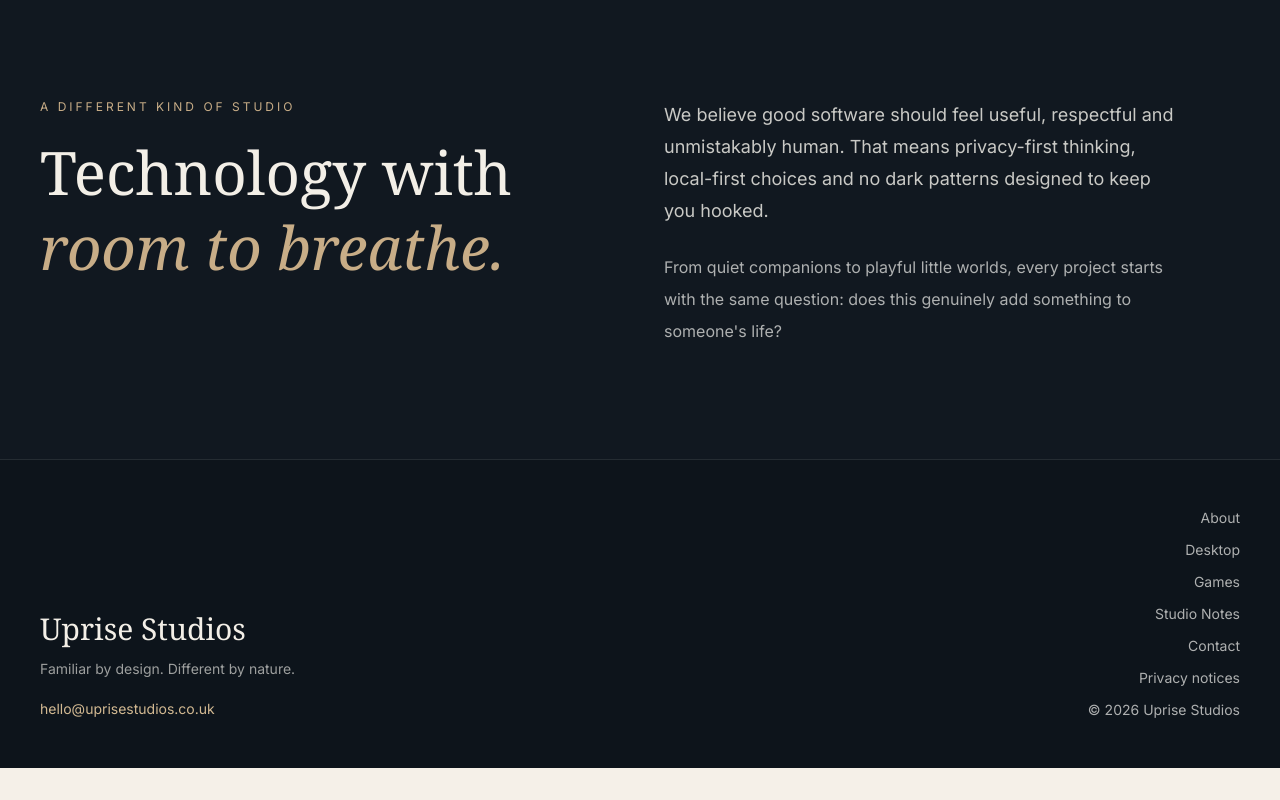
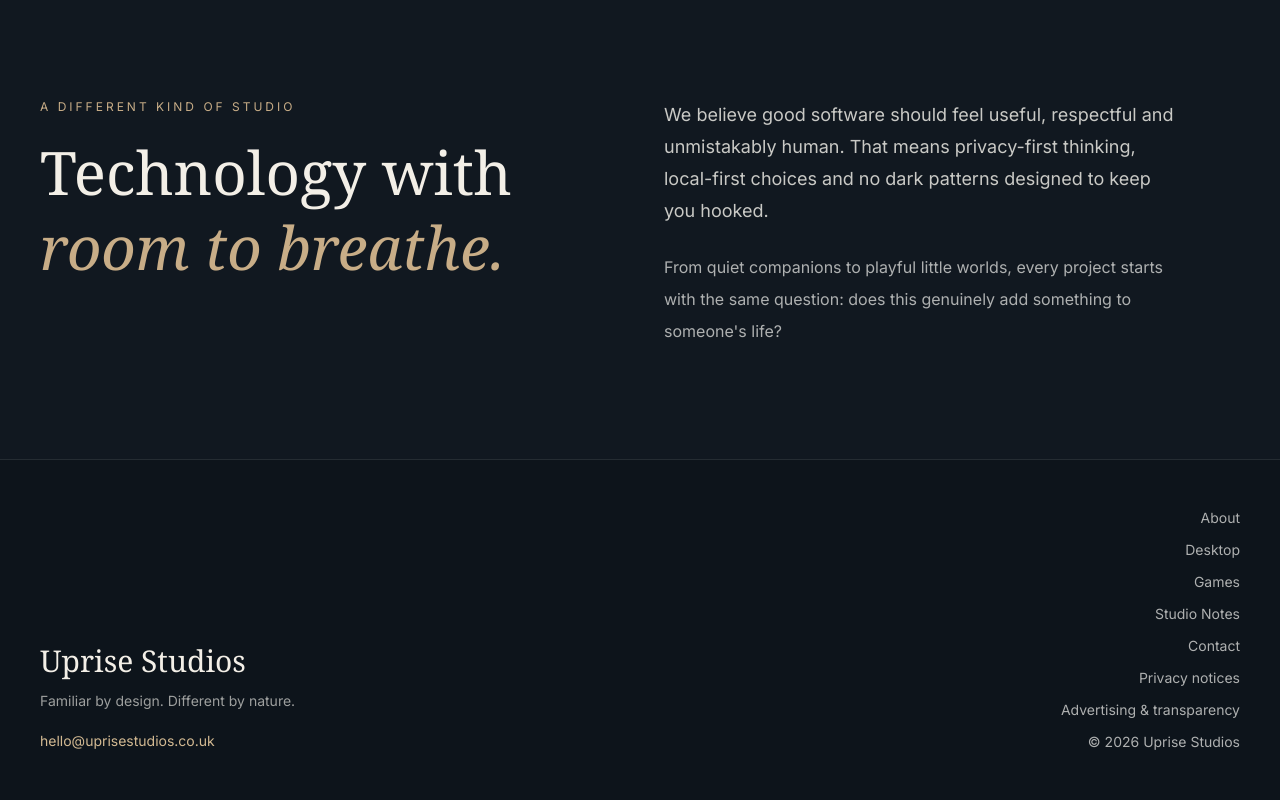
Before and after one commit to UpriseStudios/uprisestudios-web, a Next.js app: page / in a window 1280 px wide. Shown: the part 3225-4025 px from the top of the page. Before the commit the page ends 3993 px from the top, so only its background shows below. Built offline with nearby package versions, Linux system fonts and the light colour scheme.

Commit message:
navigation: link advertising transparency in footer

```diff
--- a/src/app/v2-home.tsx
+++ b/src/app/v2-home.tsx
@@ -42,6 +42,6 @@ export default function V2Home() {
     </section>
     <section id="explore" className="border-y border-white/10 bg-[#172029]"><div className="mx-auto max-w-7xl px-6 py-24 lg:px-10"><p className="mb-4 text-xs uppercase tracking-[.25em] text-[#c8ad87]">The Uprise ecosystem</p><h2 className="mb-14 max-w-3xl font-serif text-5xl leading-tight md:text-6xl">A studio of many ideas.<br/><em className="text-[#c8ad87]">One point of view.</em></h2><div className="space-y-0">{groups.map(g=><section id={g.id} key={g.id} className="grid gap-6 border-t border-white/15 py-9 md:grid-cols-[1fr_1.5fr]"><div><span className="text-xs tracking-widest text-[#c8ad87]">{g.number} / {g.title.toUpperCase()}</span><p className="mt-3 max-w-xs text-sm leading-6 text-[#aeb0b0]">{g.description}</p></div><div className="grid gap-3 sm:grid-cols-2">{g.items.map(item=><div key={item.name} className="rounded-xl border border-white/10 bg-white/[.025] p-5"><div className="flex items-start justify-between gap-2">{item.href?<Link href={item.href} className="font-serif text-xl hover:text-[#c8ad87]">{item.name} ↗</Link>:<h3 className="font-serif text-xl">{item.name}</h3>}</div><p className="mt-2 text-sm leading-6 text-[#b6b7b6]">{item.note}</p><p className="mt-4 text-[10px] uppercase tracking-[.16em] text-[#c8ad87]">{item.status}</p></div>)}</div></section>)}</div></div></section>
     <section id="about" className="mx-auto grid max-w-7xl gap-12 px-6 py-28 lg:grid-cols-2 lg:px-10"><div><p className="mb-5 text-xs uppercase tracking-[.25em] text-[#c8ad87]">A different kind of studio</p><h2 className="font-serif text-5xl leading-tight md:text-6xl">Technology with<br/><em className="text-[#c8ad87]">room to breathe.</em></h2></div><div className="max-w-lg self-center"><p className="text-lg leading-8 text-[#c9c9c5]">We believe good software should feel useful, respectful and unmistakably human. That means privacy-first thinking, local-first choices and no dark patterns designed to keep you hooked.</p><p className="mt-6 text-base leading-8 text-[#aeb0b0]">From quiet companions to playful little worlds, every project starts with the same question: does this genuinely add something to someone's life?</p></div></section>
-    <footer className="border-t border-white/10 bg-[#0d141b]"><div className="mx-auto flex max-w-7xl flex-col gap-8 px-6 py-12 md:flex-row md:items-end md:justify-between lg:px-10"><div><div className="mb-3 font-serif text-3xl">Uprise Studios</div><p className="text-sm text-[#9d9f9e]">Familiar by design. Different by nature.</p><a href="mailto:hello@uprisestudios.co.uk" className="mt-5 inline-block text-sm text-[#d2b992] hover:underline">hello@uprisestudios.co.uk</a></div><div className="flex flex-col gap-3 text-sm text-[#aeb0b0] md:items-end"><Link href="/about" className="hover:text-white">About</Link><Link href="/desktop" className="hover:text-white">Desktop</Link><Link href="/games" className="hover:text-white">Games</Link><Link href="/journal" className="hover:text-white">Studio Notes</Link><Link href="/contact" className="hover:text-white">Contact</Link><Link href="/privacy" className="hover:text-white">Privacy notices</Link><span>© {new Date().getFullYear()} Uprise Studios</span></div></div></footer>
+    <footer className="border-t border-white/10 bg-[#0d141b]"><div className="mx-auto flex max-w-7xl flex-col gap-8 px-6 py-12 md:flex-row md:items-end md:justify-between lg:px-10"><div><div className="mb-3 font-serif text-3xl">Uprise Studios</div><p className="text-sm text-[#9d9f9e]">Familiar by design. Different by nature.</p><a href="mailto:hello@uprisestudios.co.uk" className="mt-5 inline-block text-sm text-[#d2b992] hover:underline">hello@uprisestudios.co.uk</a></div><div className="flex flex-col gap-3 text-sm text-[#aeb0b0] md:items-end"><Link href="/about" className="hover:text-white">About</Link><Link href="/desktop" className="hover:text-white">Desktop</Link><Link href="/games" className="hover:text-white">Games</Link><Link href="/journal" className="hover:text-white">Studio Notes</Link><Link href="/contact" className="hover:text-white">Contact</Link><Link href="/privacy" className="hover:text-white">Privacy notices</Link><Link href="/advertising" className="hover:text-white">Advertising & transparency</Link><span>© {new Date().getFullYear()} Uprise Studios</span></div></div></footer>
   </main>;
 }
```
